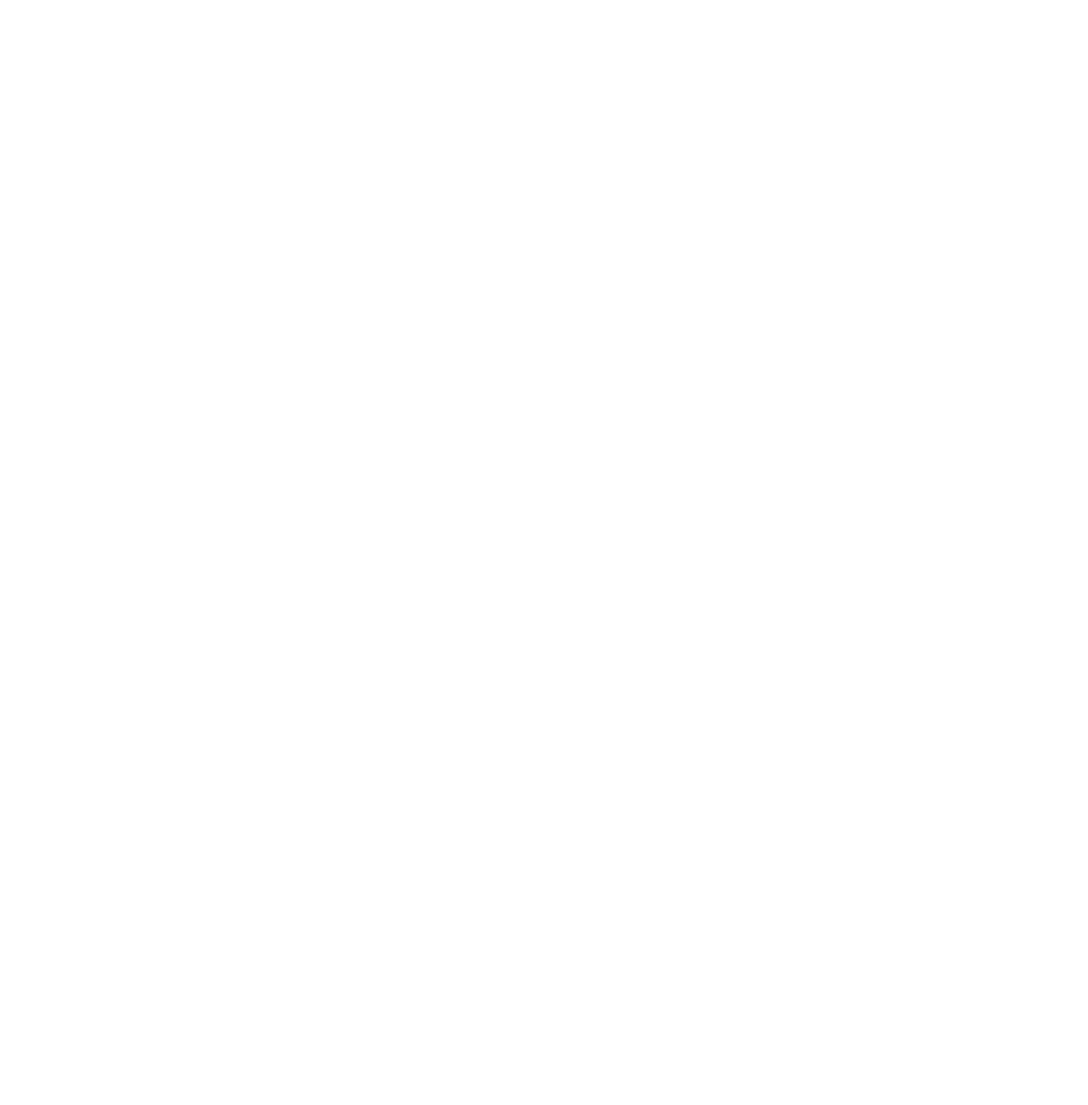
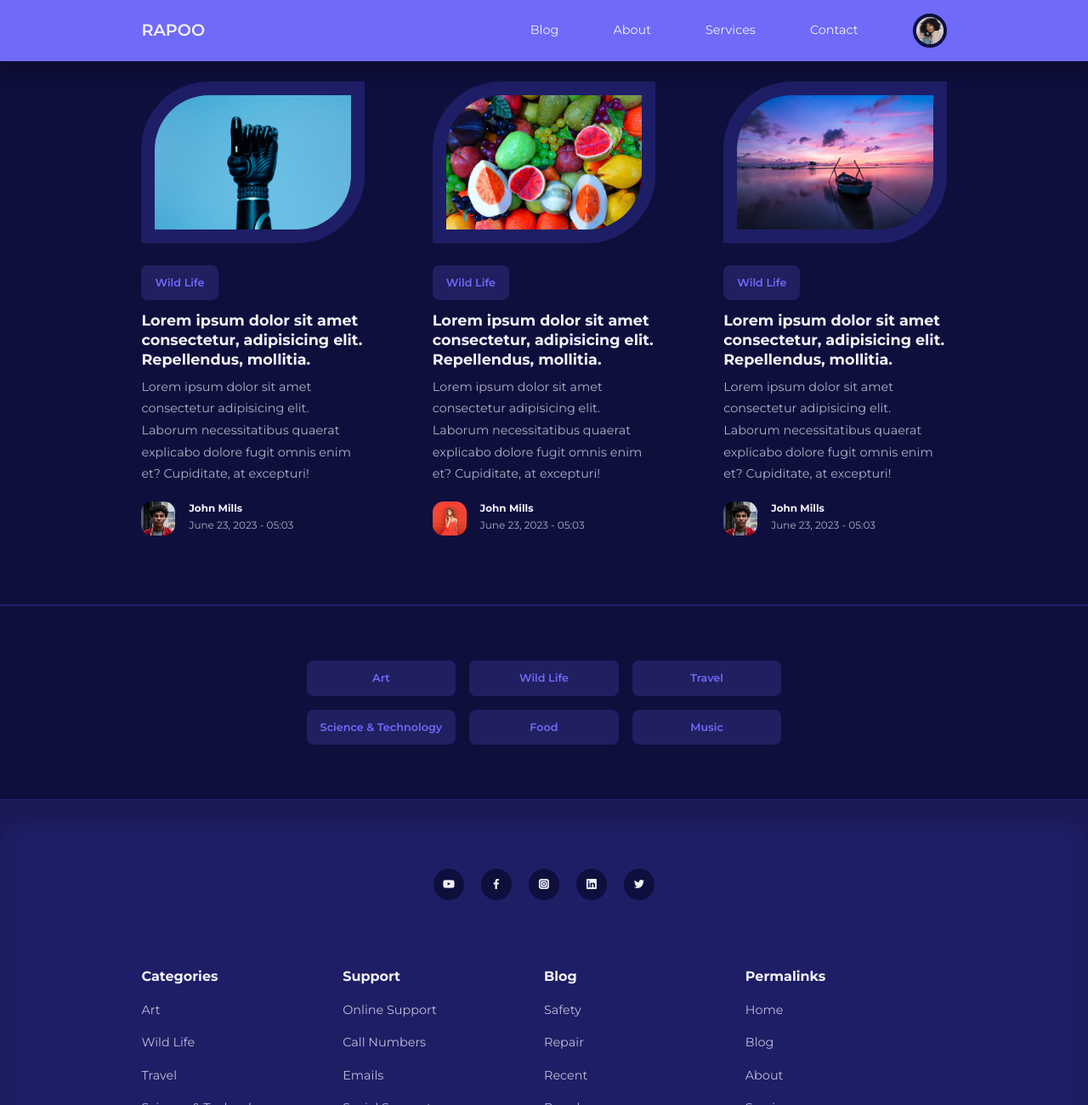
Before and after one commit to aniemmanuelrapoo/Blog-post-website, a plain HTML site: page category-post.html in a window 1280 px wide. Shown: the top 1300 px of the page at 85% size. Before the commit the page ends 800 px from the top, so only its background shows below. Drawn offline with nearby package versions, Linux system fonts and the light colour scheme.

Commit message:
added category title html to category page

```diff
--- a/category-post.html
+++ b/category-post.html
@@ -0,0 +1,202 @@
+<!DOCTYPE html>
+<html lang="en">
+<head>
+  <meta charset="UTF-8">
+  <meta http-equiv="X-UA-Compatible" content="IE=edge">
+  <meta name="viewport" content="width=device-width, initial-scale=1.0">
+  <title>Blog website</title>
+  <link rel="stylesheet" href="./style.css">
+  <!-- icon cdn -->
+  <link rel="stylesheet" href="https://unicons.iconscout.com/release/v4.0.0/css/line.css">
+  <!-- GOOGLE FONTS(MONTSERAT) -->
+  <link rel="preconnect" href="https://fonts.googleapis.com">
+  <link rel="preconnect" href="https://fonts.gstatic.com" crossorigin>
+  <link href="https://fonts.googleapis.com/css2?family=Montserrat:wght@300;400;500;600;700;800;900&display=swap" rel="stylesheet">
+</head>
+<body>
+  <nav>
+    <div class="container nav__container">
+      <a href="index.html" class="nav__logo">RAPOO</a>
+      <ul class="nav__items">
+        <li><a href="blog.html">Blog</a></li>
+        <li><a href="about.html">About</a></li>
+        <li><a href="services.html">Services</a></li>
+        <li><a href="contact.html">Contact</a></li>
+        <!-- <li><a href="signin.html">SignIn</a></li> -->
+        <li class="nav__profile">
+          <div class="avatar">
+            <img src="./images/avatar1.jpg" alt="">
+          </div>
+          <ul>
+            <li><a href="dashboard.html">Dashboard</a></li>
+            <li><a href="logout.html">Logout</a></li>
+          </ul>
+        </li>
+      </ul>
+
+      <button id="open__nav-btn"><i class="uil uil-bars"></i></button>
+      <button id="close__nav-btn"><i class="uil uil-multiply"></i></button>
+    </div>
+  </nav>
+
+  <!-- ==================== END OF NAV ================== -->
+
+  <header class="category__title">
+    <h2>Category Title</h2>
+  </header>
+  <!-- ==================== END OF CATEGORY TITLE ================== -->
+
+
+
+  <section class="posts">
+    <div class="container posts__container">
+      <article class="post">
+        <div class="post__thumbnail">
+          <img src="./images/blog2.jpg">
+        </div>
+        <div class="post__info">
+          <a href="category-post.html" class="category__button">Wild Life</a>
+          <h3 class="post__title">
+            <a href="post.html">Lorem ipsum dolor sit amet consectetur, adipisicing elit. Repellendus, mollitia.</a>
+          </h3>
+          <p class="post__body">Lorem ipsum dolor sit amet consectetur adipisicing elit. Laborum necessitatibus quaerat explicabo dolore fugit omnis enim et? Cupiditate, at excepturi!</p>
+          <div class="post__author">
+            <div class="post__author-avatar">
+              <img src="./images/avatar3.jpg">
+            </div>
+            <div class="post__author-info">
+              <h5>John Mills</h5>
+              <small>June 23, 2023 - 05:03</small>
+            </div>
+          </div>
+        </div>
+      </article>
+
+      <article class="post">
+        <div class="post__thumbnail">
+          <img src="./images/blog6.jpg">
+        </div>
+        <div class="post__info">
+          <a href="category-post.html" class="category__button">Wild Life</a>
+          <h3 class="post__title">
+            <a href="post.html">Lorem ipsum dolor sit amet consectetur, adipisicing elit. Repellendus, mollitia.</a>
+          </h3>
+          <p class="post__body">Lorem ipsum dolor sit amet consectetur adipisicing elit. Laborum necessitatibus quaerat explicabo dolore fugit omnis enim et? Cupiditate, at excepturi!</p>
+          <div class="post__author">
+            <div class="post__author-avatar">
+              <img src="./images/avatar6.jpg">
+            </div>
+            <div class="post__author-info">
+              <h5>John Mills</h5>
+              <small>June 23, 2023 - 05:03</small>
+            </div>
+          </div>
+        </div>
+      </article>
+
+      <article class="post">
+        <div class="post__thumbnail">
+          <img src="./images/blog7.jpg">
+        </div>
+        <div class="post__info">
+          <a href="category-post.html" class="category__button">Wild Life</a>
+          <h3 class="post__title">
+            <a href="post.html">Lorem ipsum dolor sit amet consectetur, adipisicing elit. Repellendus, mollitia.</a>
+          </h3>
+          <p class="post__body">Lorem ipsum dolor sit amet consectetur adipisicing elit. Laborum necessitatibus quaerat explicabo dolore fugit omnis enim et? Cupiditate, at excepturi!</p>
+          <div class="post__author">
+            <div class="post__author-avatar">
+              <img src="./images/avatar3.jpg">
+            </div>
+            <div class="post__author-info">
+              <h5>John Mills</h5>
+              <small>June 23, 2023 - 05:03</small>
+            </div>
+          </div>
+        </div>
+      </article>
+    </div>
+  </section>
+  <!-- ==================== END OF POST ================== -->
+
+
+
+
+  <section class="category__buttons">
+    <div class="container category__buttons-container">
+      <a href="category-post.html" class="category__button">Art</a>
+      <a href="category-post.html" class="category__button">Wild Life</a>
+      <a href="category-post.html" class="category__button">Travel</a>
+      <a href="category-post.html" class="category__button">Science & Technology</a>
+      <a href="category-post.html" class="category__button">Food</a>
+      <a href="category-post.html" class="category__button">Music</a>
+    </div>
+  </section>
+
+
+  <!-- ==================== END OF CATEGORY BUTTONS ================== -->
+
+
+  <footer>
+    <div class="footer__socials">
+      <a href="#" target="_blank"><i class="uil uil-youtube"></i></a>
+      <a href="#" target="_blank"><i class="uil uil-facebook-f"></i></a>
+      <a href="#" target="_blank"><i class="uil uil-instagram-alt"></i></a>
+      <a href="#" target="_blank"><i class="uil uil-linkedin"></i></a>
+      <a href="#" target="_blank"><i class="uil uil-twitter"></i></a>
+    </div>
+    <div class="container footer__container">
+      <article>
+        <h4>Categories</h4>
+        <ul>
+          <li><a href="category-post.html">Art</a></li>
+          <li><a href="category-post.html">Wild Life</a></li>
+          <li><a href="category-post.html">Travel</a></li>
+          <li><a href="category-post.html">Science & Technology</a></li>
+          <li><a href="category-post.html">Food</a></li>
+          <li><a href="category-post.html">Music</a></li>
+        </ul>
+      </article>
+
+      <article>
+        <h4>Support</h4>
+        <ul>
+          <li><a href="">Online Support</a></li>
+          <li><a href="">Call Numbers</a></li>
+          <li><a href="">Emails</a></li>
+          <li><a href="">Social Support</a></li>
+          <li><a href="">Location</a></li>
+        </ul>
+      </article>
+
+      <article>
+        <h4>Blog</h4>
+        <ul>
+          <li><a href="">Safety</a></li>
+          <li><a href="">Repair</a></li>
+          <li><a href="">Recent</a></li>
+          <li><a href="">Popular</a></li>
+          <li><a href="">Categories</a></li>
+        </ul>
+      </article>
+
+      <article>
+        <h4>Permalinks</h4>
+        <ul>
+          <li><a href="">Home</a></li>
+          <li><a href="">Blog</a></li>
+          <li><a href="">About</a></li>
+          <li><a href="">Services</a></li>
+          <li><a href="">Contact</a></li>
+        </ul>
+      </article>
+    </div>
+
+    <div class="footer__copyright">
+      <small>Copyright &copy; RAPOO</small>
+    </div>
+  </footer>
+
+  <script src="./main.js"></script>
+</body>
+</html>
```
Also changed, not shown: index.html (+19 -19 lines).
